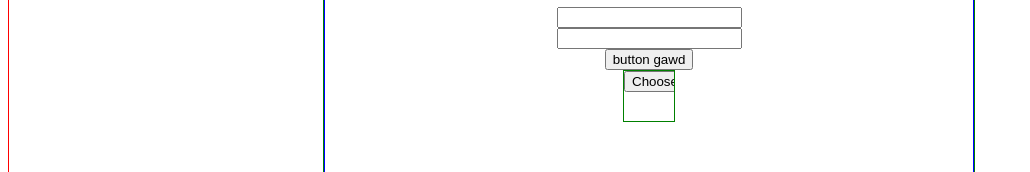
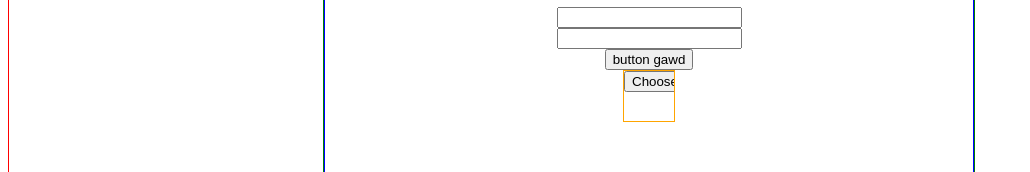
Before and after one commit to BrandonLRobinson1/codeLove, a website built with webpack: page dist/index.html in a window 1280 px wide. Shown: the part 171-343 px from the top of the page, without its empty margins (0-1030 px from the left). Built offline with nearby package versions, Linux system fonts and the light colour scheme.

Commit message:
webpack boomin

```diff
--- a/package.json
+++ b/package.json
@@ -8,8 +8,9 @@
     "watch": "nodemon ./server/app.js --ignore/public --require",
     "start": "concurrently 'npm run watch'",
     "build": "webpack",
-    "build-2": "webpack --config webpack.config.js",
     "start:andWebpack": "nodemon --watch webpack.config.js ./node_modules/.bin/webpack-dev-server",
+
+    "build-2": "webpack --watch --config webpack.config.js",
     "start:andBabelNode": "nodemon --exec babel-node ./server/app.js"
   },
   "author": "",
--- a/src/index.css
+++ b/src/index.css
@@ -38,5 +38,5 @@
 .photoUpload {
   width: 50px;
   height: 50px;
-  border: 1px solid green;
+  border: 1px solid orange;
 }
```
Also changed, not shown: 2 other files.
